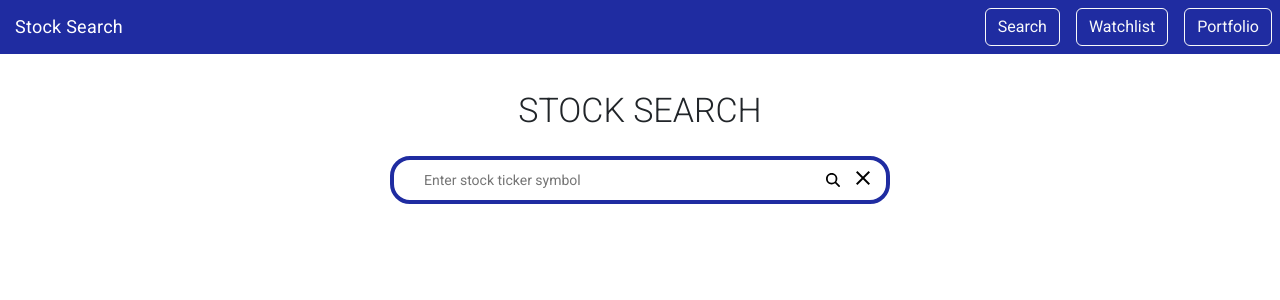
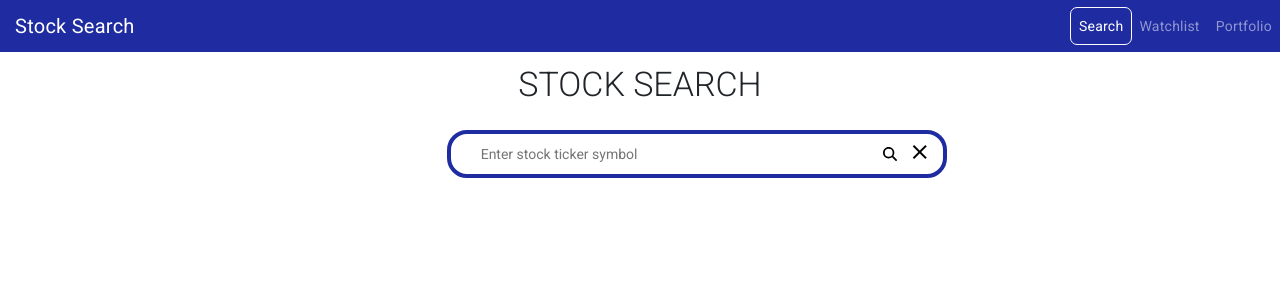
Before and after one commit to rahulharikumarr/StockUp, an Angular app in the folder frontend/: page /search/home in a window 1280 px wide. Shown: the top 300 px of the page. Built offline with nearby package versions, Linux system fonts and the light colour scheme.

Commit message:
started adding in responsive design

```diff
--- a/frontend/src/app/app.component.css
+++ b/frontend/src/app/app.component.css
@@ -0,0 +1,28 @@
+.navbar-nav .nav-item.active .nav-link {
+    outline: 1px solid white;
+    border-width: 15px;
+    border-radius: 6px;
+  }
+
+  /* No media queries, adjust styles directly */
+  .navbar-nav .nav-link {
+    width: auto; /* Reset button width */
+  }
+
+  .navbar-collapse.show .navbar-nav {
+    width: 100%; /* Make buttons span full width */
+    justify-content: center; /* Center buttons horizontally */
+  }
+
+  .navbar-collapse.show .nav-item {
+    margin: 0 30px; /* Add margin to separate buttons */
+  }
+
+  .navbar-collapse.show .nav-link {
+    width: 100%; /* Adjust button width as needed */
+    text-align: left; /* Center text inside buttons */
+    padding-left: 20px;
+  }
+  .navbar-collapse.show .nav-item:first-child .nav-link {
+    margin-top: 30px;
+  }
--- a/frontend/src/app/app.component.html
+++ b/frontend/src/app/app.component.html
@@ -1,9 +1,21 @@
-<nav class="navbar navbar-dark bg-custom-blue">
-  <a class="navbar-brand text-white" style="font-size: 18px; padding-left: 15px;">Stock Search</a>
-  <div class="ml-auto">
-    <button class="btn btn-outline-light mx-2">Search</button>
-    <button class="btn btn-outline-light mx-2">Watchlist</button>
-    <button class="btn btn-outline-light mx-2">Portfolio</button>
+<nav class="navbar navbar-expand-lg navbar-dark bg-custom-blue">
+  <a class="navbar-brand" href="#" style="padding-left: 15px;">Stock Search</a>
+  <button class="navbar-toggler" type="button" data-toggle="collapse" data-target="#navbarNav"
+      aria-controls="navbarNav" aria-expanded="false" aria-label="Toggle navigation">
+      <span class="navbar-toggler-icon"></span>
+  </button>
+  <div class="collapse navbar-collapse justify-content-lg-end" id="navbarNav">
+      <ul class="navbar-nav">
+          <li class="nav-item" routerLinkActive="active">
+              <a class="nav-link" routerLink="/search">Search</a>
+          </li>
+          <li class="nav-item" routerLinkActive="active">
+              <a class="nav-link" routerLink="/watchlist">Watchlist</a>
+          </li>
+          <li class="nav-item" routerLinkActive="active">
+              <a class="nav-link" routerLink="/portfolio">Portfolio</a>
+          </li>
+      </ul>
   </div>
 </nav>
 <router-outlet></router-outlet>
--- a/frontend/src/app/home/home.component.html
+++ b/frontend/src/app/home/home.component.html
@@ -1,6 +1,12 @@
-<app-search-bar [query]="query" (search)="performSearch()"></app-search-bar>
-<div *ngIf="searchResults">
-  <div *ngFor="let result of searchResults">
-    {{ result | json }}
+<div class="container-fluid">
+  <div class="row justify-content-center">
+    <div class="col-lg-6 col-md-8 col-sm-10 col-12">
+      <app-search-bar [query]="query" (search)="performSearch()"></app-search-bar>
+      <div *ngIf="searchResults">
+        <div *ngFor="let result of searchResults">
+          {{ result | json }}
+        </div>
+      </div>
+    </div>
   </div>
 </div>
--- a/frontend/src/app/search-bar/search-bar.component.html
+++ b/frontend/src/app/search-bar/search-bar.component.html
@@ -1,5 +1,9 @@
-<div class="container mt-3 text-center">
-  <h1 style="font-weight: 200; font-size: 34px; margin-top: 40px;">STOCK SEARCH</h1>
+<!-- search-bar.component.html -->
+<div class="container mt-3">
+  <div class="row justify-content-center">
+    <div class="col-lg-8 col-md-10">
+      <div class="text-center">
+        <h1 style="font-weight: 200; font-size: 34px;">STOCK SEARCH</h1>
       </div>
       <div class="search-container">
         <div class="search-bar">
@@ -20,3 +24,6 @@
           </button>
         </div>
       </div>
+    </div>
+  </div>
+</div>
--- a/frontend/src/app/search-details/search-details.component.css
+++ b/frontend/src/app/search-details/search-details.component.css
@@ -40,65 +40,22 @@
     margin-right: 10px;
   }
 
-  .price-info {
-    color: green; /* Set text color to green by default */
+  .date-time {
+    color: #6c757d; /* Gray color for date time */
   }
 
-  .price-info.red {
-    color: red; /* Set text color to red */
+  .green {
+    color: green;
   }
 
-  .buy-button {
-    background-color: green; /* Set button background color to green */
+  .red {
+    color: red;
   }
 
+  .red img {
+    filter: brightness(0.7); /* Apply filter to make image darker when change is negative */
+  }
 
-  .container {
-  display: flex;
-  justify-content: center;
-  padding-top: 25px;
-}
-
-.column {
-  flex: 1;
-  margin: 0 10px;
-  display: flex;
-  flex-direction: column;
-  align-items: center;
-}
-
-.company-info {
-  text-align: center;
-}
-
-.company-logo img {
-  width: 100px; /* Adjust as needed */
-}
-
-.market-status {
-  margin-top: 20px;
-  text-align: center;
-}
-
-.price-info {
-  text-align: center;
-}
-
-.change-info {
-  display: flex;
-  align-items: center;
-}
-
-.change-info img {
-  width: 20px; /* Adjust as needed */
-  margin-right: 10px;
-  filter: brightness(0.5);
-}
-
-.green {
-  color: green;
-}
-
-.red {
-  color: red;
-}
+  .green img {
+    filter: brightness(0.7);
+  }
--- a/frontend/src/app/search-details/search-details.component.html
+++ b/frontend/src/app/search-details/search-details.component.html
@@ -15,23 +15,25 @@
     <div class="company-logo">
       <img [src]="companyData?.logo" alt="Company Logo">
     </div>
-    <div class="market-status">
-      <p *ngIf="marketStatus?.isOpen; else closed" class="market-text">Market open on {{ formatDate(marketStatus?.t) }}</p>
-      <ng-template #closed><p class="market-text red">Market closed on {{ formatDate(marketStatus?.t) }}</p></ng-template>
+    <div class="market-status" style = "padding-top: 50px; font-weight: bold;">
+      <p *ngIf="marketStatus?.isOpen; else closed" [style.color]="marketStatus?.isOpen ? 'green' : 'red'">Market is open</p>
+      <ng-template #closed><p [style.color]="'red'">Market closed on {{ formatDate(marketStatus?.t) }}</p></ng-template>
     </div>
   </div>
 
+
   <!-- Third section -->
   <div class="column">
-    <div class="price-info">
+    <div class="price-info" [ngClass]="{'red': latestPriceData?.d < 0, 'green': latestPriceData?.d >= 0}">
       <h1>{{ latestPriceData?.pc }}</h1>
       <div class="change-info">
         <img [src]="latestPriceData?.d < 0 ? '../../assets/RedArrowDown.png' : '../../assets/GreenArrowUp.png'" alt="Change Arrow">
         <h2 class="change-value">{{ latestPriceData?.d }}</h2>
         <h2>{{ latestPriceData?.dp }}%</h2>
       </div>
-      <p>{{ formatDate(latestPriceData?.t) }}</p>
-      <!-- Use formatDate function to format the date -->
+      <div class="date-time">
+        <p>{{ formatDate(latestPriceData?.t) }}</p>
+      </div>
     </div>
   </div>
 </div>
--- a/frontend/src/index.html
+++ b/frontend/src/index.html
@@ -8,6 +8,11 @@
   <link rel="icon" type="image/x-icon" href="favicon.ico">
   <link href="https://fonts.googleapis.com/css2?family=Roboto:wght@300;400;500&display=swap" rel="stylesheet">
   <link href="https://fonts.googleapis.com/icon?family=Material+Icons" rel="stylesheet">
+  <link rel="stylesheet" href="https://stackpath.bootstrapcdn.com/bootstrap/4.5.2/css/bootstrap.min.css">
+<script src="https://code.jquery.com/jquery-3.5.1.slim.min.js"></script>
+<script src="https://cdn.jsdelivr.net/npm/@popperjs/core@2.5.3/dist/umd/popper.min.js"></script>
+<script src="https://stackpath.bootstrapcdn.com/bootstrap/4.5.2/js/bootstrap.min.js"></script>
+
 </head>
 <body class="mat-typography">
   <app-root></app-root>
```
Also changed, not shown: frontend/src/styles.css (line endings or trailing spaces). Lines whose indentation alone changed are shown as unchanged.
